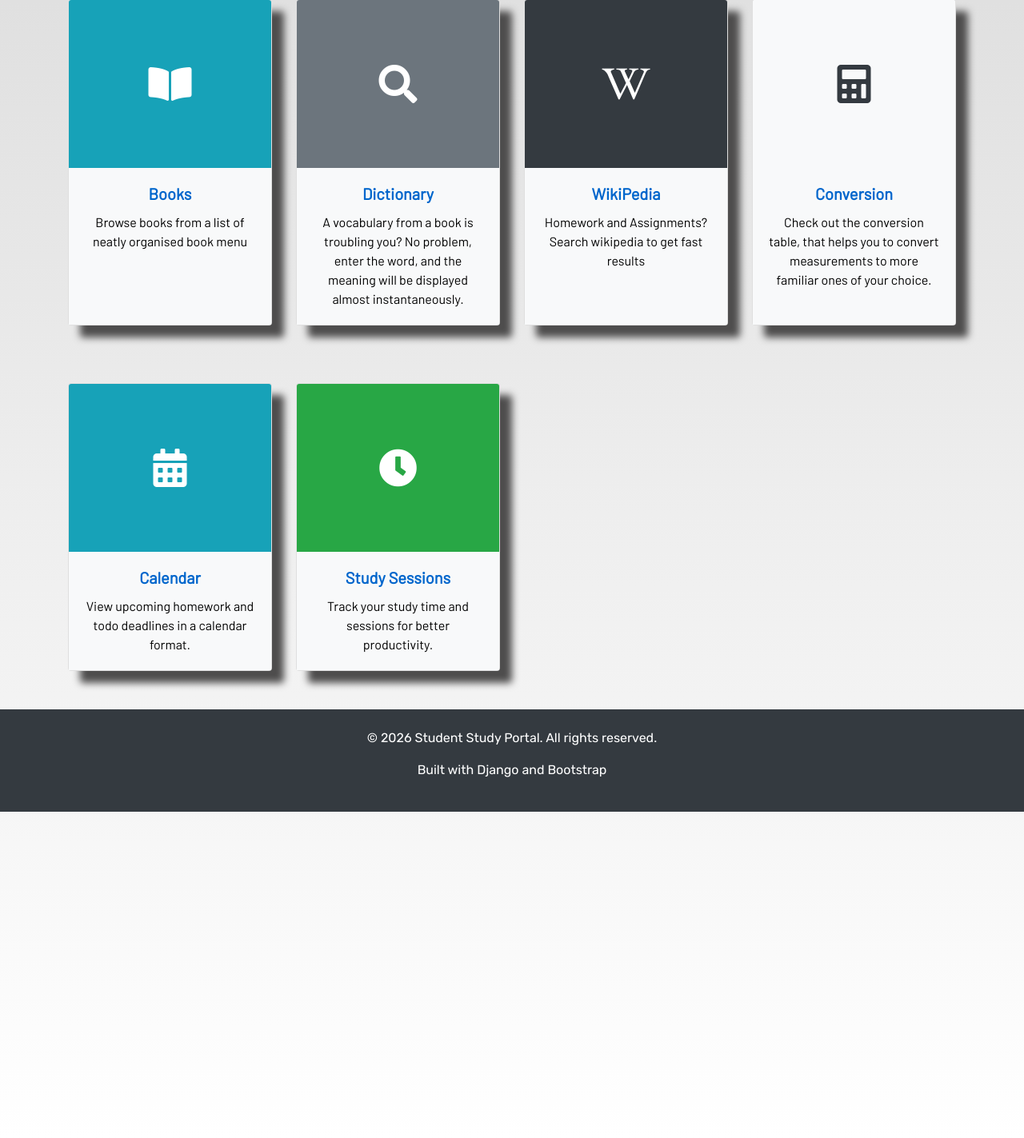
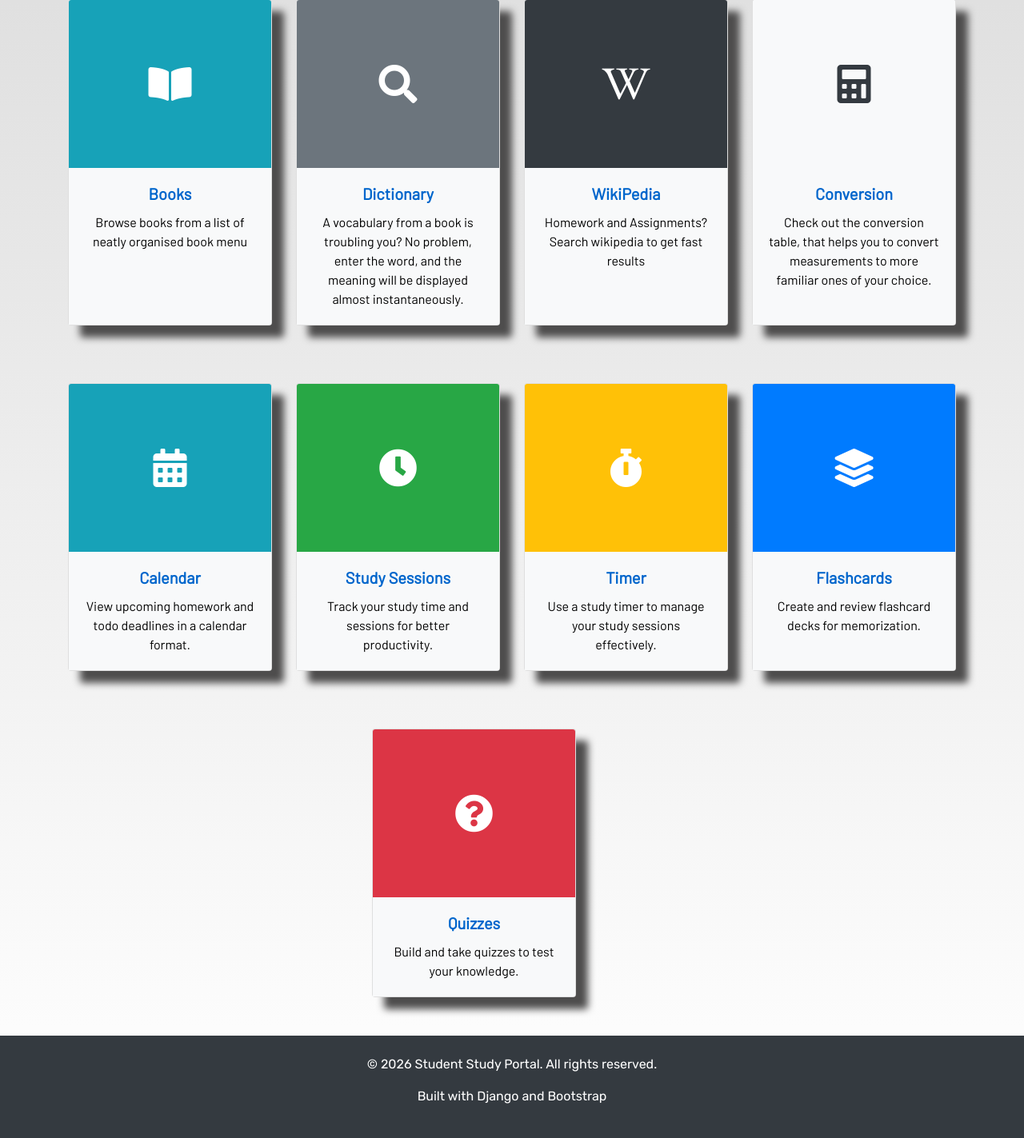
Before and after one commit to prasannapbhurke/student-portal, a Django app: page / in a window 1280 px wide. Shown: the part 920-2343 px from the top of the page at 80% size. Run offline with Django 5.2, Linux system fonts and the light colour scheme; data comes from the database, SQL or seed files in the repository; data that the repository does not hold is empty; some libraries are stand-ins or nearby versions; some web fonts are replaced.

Commit message:
Add study tools: timer with JS countdown, placeholders for flashcards and quizzes, update home page

```diff
--- a/project file/Youtube/django/studentstudyportal/dashboard/templates/dashboard/home.html
+++ b/project file/Youtube/django/studentstudyportal/dashboard/templates/dashboard/home.html
@@ -230,6 +230,54 @@
         </div>
       </a>
     </div>
+    <div class="col-md-3">
+      <a href="{% url 'timer' %}">
+        <div class="card">
+          <div class="card-img-top bg-warning text-white d-flex align-items-center justify-content-center" style="height: 210px;">
+            <i class="fas fa-stopwatch fa-3x"></i>
+          </div>
+          <div class="card-body">
+            <h5 class="card-title">
+              Timer
+            </h5>
+            Use a study timer to manage your study sessions effectively.
+          </div>
+        </div>
+      </a>
+    </div>
+    <div class="col-md-3">
+      <a href="{% url 'flashcards' %}">
+        <div class="card">
+          <div class="card-img-top bg-primary text-white d-flex align-items-center justify-content-center" style="height: 210px;">
+            <i class="fas fa-layer-group fa-3x"></i>
+          </div>
+          <div class="card-body">
+            <h5 class="card-title">
+              Flashcards
+            </h5>
+            Create and review flashcard decks for memorization.
+          </div>
+        </div>
+      </a>
+    </div>
+  </div>
+  <br><br><br>
+  <div class="row">
+    <div class="col-md-3 offset-md-4">
+      <a href="{% url 'quizzes' %}">
+        <div class="card">
+          <div class="card-img-top bg-danger text-white d-flex align-items-center justify-content-center" style="height: 210px;">
+            <i class="fas fa-question-circle fa-3x"></i>
+          </div>
+          <div class="card-body">
+            <h5 class="card-title">
+              Quizzes
+            </h5>
+            Build and take quizzes to test your knowledge.
+          </div>
+        </div>
+      </a>
+    </div>
   </div>
 
 
--- a/project file/Youtube/django/studentstudyportal/dashboard/urls.py
+++ b/project file/Youtube/django/studentstudyportal/dashboard/urls.py
@@ -26,4 +26,7 @@ urlpatterns = [
     path('calendar/', views.calendar_view, name='calendar'),
     path('study-sessions/', views.study_sessions, name='study_sessions'),
     path('add-study-session/', views.add_study_session, name='add_study_session'),
+    path('timer/', views.timer, name='timer'),
+    path('flashcards/', views.flashcards, name='flashcards'),
+    path('quizzes/', views.quizzes, name='quizzes'),
 ]
--- a/project file/Youtube/django/studentstudyportal/dashboard/views.py
+++ b/project file/Youtube/django/studentstudyportal/dashboard/views.py
@@ -4,7 +4,9 @@ from django.contrib import messages
 from django.utils import timezone
 from django.db import models
 from django.http import HttpResponse
+from django.conf import settings
 import csv
+import requests
 from .models import Note, Homework, Todo, Subtask, Book, DictionaryEntry, ConversionEntry, StudySession
 
 def home(request):
@@ -78,6 +80,20 @@ def dashboard(request):
         'total_session_time': total_session_time,
     }
     return render(request, 'dashboard/dashboard.html', context)
+
+def timer(request):
+    """Study timer"""
+    return render(request, 'dashboard/timer.html')
+
+def flashcards(request):
+    """Flashcard decks"""
+    # Placeholder for now
+    return render(request, 'dashboard/flashcards.html')
+
+def quizzes(request):
+    """Quiz builder"""
+    # Placeholder
+    return render(request, 'dashboard/quizzes.html')
 
 def add_note(request):
     """Add a new note"""
@@ -271,11 +287,33 @@ def conversion(request):
 
 def youtube_search(request):
     """YouTube search view"""
-    return render(request, 'dashboard/youtube.html')
+    query = request.GET.get('query')
+    videos = []
+    if query and settings.YOUTUBE_API_KEY:
+        try:
+            response = requests.get(f'https://www.googleapis.com/youtube/v3/search?part=snippet&q={query}&type=video&key={settings.YOUTUBE_API_KEY}&maxResults=5', timeout=5)
+            if response.status_code == 200:
+                data = response.json()
+                videos = data.get('items', [])
+        except:
+            pass
+    context = {'query': query, 'videos': videos}
+    return render(request, 'dashboard/youtube.html', context)
 
 def wiki_search(request):
     """Wikipedia search view"""
-    return render(request, 'dashboard/wiki.html')
+    query = request.GET.get('query')
+    summary = None
+    if query:
+        try:
+            response = requests.get(f'https://en.wikipedia.org/api/rest_v1/page/summary/{query}', timeout=5)
+            if response.status_code == 200:
+                data = response.json()
+                summary = data.get('extract')
+        except:
+            summary = "Error fetching data."
+    context = {'query': query, 'summary': summary}
+    return render(request, 'dashboard/wiki.html', context)
 
 def calendar_view(request):
     """Calendar view for homework and todos"""
--- a/project file/Youtube/django/studentstudyportal/studentstudyportal/settings.py
+++ b/project file/Youtube/django/studentstudyportal/studentstudyportal/settings.py
@@ -94,6 +94,9 @@ LOGOUT_REDIRECT_URL = '/'
 
 EMAIL_BACKEND = 'django.core.mail.backends.console.EmailBackend'
 
+# API Keys
+YOUTUBE_API_KEY = os.environ.get('YOUTUBE_API_KEY')
+
 
 # Database
 # https://docs.djangoproject.com/en/6.0/ref/settings/#databases
--- a/requirements.txt
+++ b/requirements.txt
@@ -4,3 +4,4 @@ whitenoise
 dj-database-url
 psycopg2-binary
 django-allauth
+requests
```
Also changed, not shown: project file/Youtube/django/studentstudyportal/dashboard/templates/dashboard/flashcards.html (added, +10 -0 lines), project file/Youtube/django/studentstudyportal/dashboard/templates/dashboard/quizzes.html (added, +10 -0 lines), project file/Youtube/django/studentstudyportal/dashboard/templates/dashboard/timer.html (added, +75 -0 lines), project file/Youtube/django/studentstudyportal/dashboard/templates/dashboard/wiki.html (+13 -7 lines), project file/Youtube/django/studentstudyportal/dashboard/templates/dashboard/youtube.html (+18 -7 lines).
